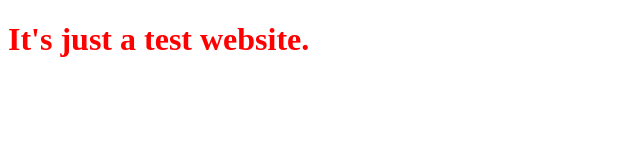
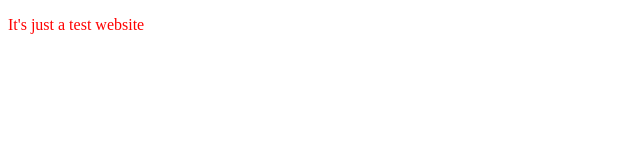
Before and after one commit to zyrna/test, a plain HTML site: page index.html in a window 1280 px wide. Shown: the whole page, without its empty margins (0-640 px from the left). Drawn offline with Linux system fonts and the light colour scheme.

Commit message:
Update index.html

```diff
--- a/index.html
+++ b/index.html
@@ -15,7 +15,7 @@
 
 <body>
     <div>
-    <h1 id="txt">It's just a test website.</h1>
+    <p id="txt">It's just a test website</p>
     </div>
 </body>
 
```
